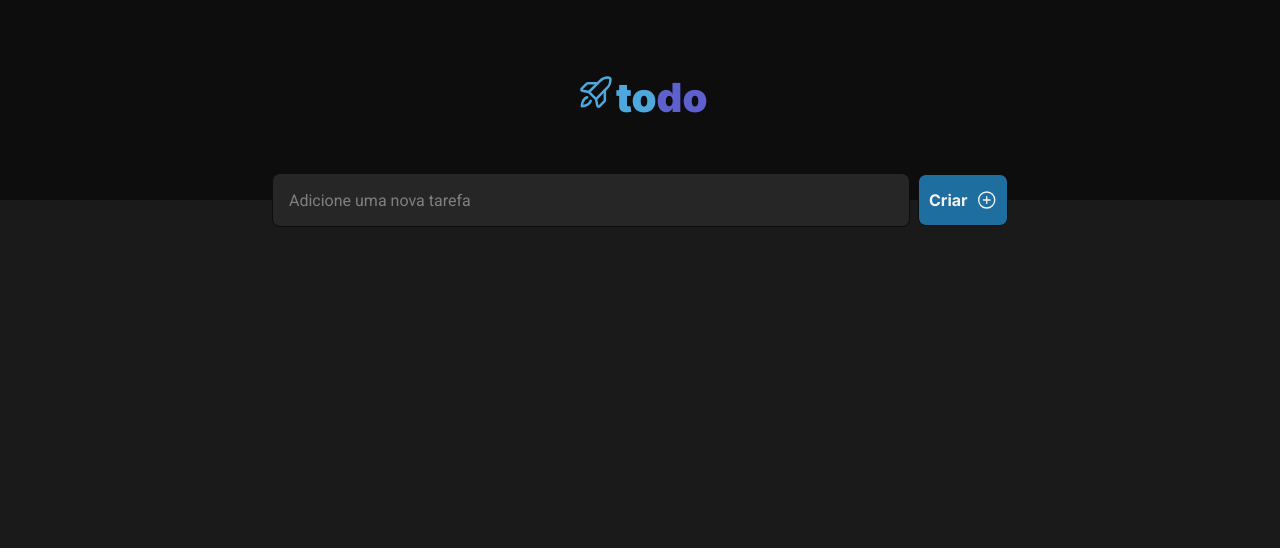
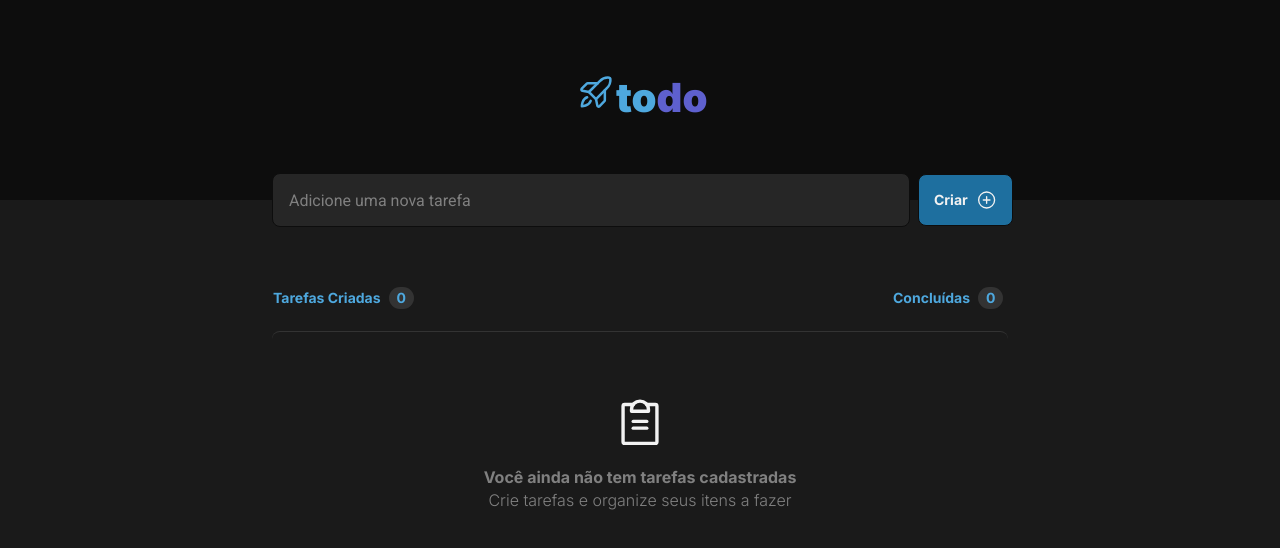
Before and after one commit to JulioMoratelli/01-desafio-reactjs-ts, a React (Vite) app: page / in a window 1280 px wide. Shown: the top 548 px of the page. Built offline with nearby package versions, Linux system fonts and the light colour scheme.

Commit message:
Tasks finalizado

```diff
--- a/src/App.tsx
+++ b/src/App.tsx
@@ -2,6 +2,7 @@ import React from 'react';
 import styles from './App.module.css'
 import { Header } from './componentes/Header';
 import { Newtasks } from './componentes/Newtasks';
+import { Tasks } from './componentes/Task';
 import './global.css'
 
 export function App(){
@@ -11,6 +12,8 @@ export function App(){
 
         <div className={styles.wrapper}>
            <Newtasks />
+
+           <Tasks />
         </div>
     </div>
     )
--- a/src/componentes/Newtasks.module.css
+++ b/src/componentes/Newtasks.module.css
@@ -23,7 +23,7 @@
     height: 54px;
 
     background: var(--gray-500);
-    color: var(--gray-300);
+    color: var(--gray-100);
 
     border: 1px solid var(--gray-700);
     border-radius: 8px;
@@ -33,26 +33,31 @@
     flex-grow: 1;
 }
 
+input::placeholder{
+    color: var(--gray-300);
+}
+
 .addtasks{
     display: flex;
     flex-direction: row;
     justify-content: center;
     align-items: center;
-    padding: 10px;
+    padding: 15px;
     gap: 8px;
-    width: 90px;
+    width: 95px;
     height: 52px;
-
     background: var(--blue-dark);
     border: 1px solid var(--gray-700);
     border-radius: 8px ;
-
     flex: none;
     order: 1;
     flex-grow: 0;
+
 
     font-family: 'Inter';
     font-style: normal;
     font-weight: 700;
     color: var(--gray-100);
+    font-size: 14px;
+    line-height: 140%;
 }
--- a/src/componentes/Newtasks.tsx
+++ b/src/componentes/Newtasks.tsx
@@ -5,7 +5,7 @@ import { PlusCircle } from 'phosphor-react';
 export function Newtasks(){
     return(
     <div className={styles.newtask}>
-        <input type="text" className={styles.input} value="Adicione uma nova tarefa" />
+        <input type="text" className={styles.input} placeholder="Adicione uma nova tarefa" />
         <button className={styles.addtasks}>Criar<PlusCircle size={32}/></button>
     </div>
     )
--- a/src/componentes/Task.module.css
+++ b/src/componentes/Task.module.css
@@ -0,0 +1,121 @@
+.tasks{
+    display: flex;
+    flex-direction: column;
+    align-items: flex-start;
+    padding: 0px;
+    gap: 24px;
+
+    position: absolute;
+    width: 736px;
+    height: 287px;
+    left: calc(50% - 736px/2);
+    top: 288px;
+}
+
+.counter{
+    display: flex;
+    flex-direction: row;
+    justify-content: space-between;
+    align-items: flex-end;
+    padding: 0px;
+    gap: 430px;
+
+    width: 765px;
+    height: 19px;
+
+    flex: none;
+    order: 0;
+    align-self: stretch;
+    flex-grow: 0;
+}
+
+.counter p{
+    display: flex;
+    flex-direction: row;
+    align-items: center;
+    padding: 1px;
+    gap: 8px;
+    width: 139px;
+    height: 19px;
+    order: 0;
+
+
+    width: 145px;
+    height: 19px;
+    font-family: 'Inter';
+    font-style: normal;
+    font-weight: 700;
+    font-size: 14px;
+    line-height: 17px;
+    color: var(--blue);
+}
+
+.counter p span{
+    flex-direction: column;
+    justify-content: center;
+    align-items: center;
+    padding: 2px 8px;
+
+    width: 25px;
+    height: 22px;
+
+    background: var(--gray-400);
+    border-radius: 999px;
+}
+
+
+------------------------------------------------------------------------------
+
+
+.duties svg{
+    color: var(--gray-400);
+    width: 56px;
+    height: 56px;
+    flex: none;
+    order: 0;
+    flex-grow: 0;
+}
+
+
+.duties{
+    box-sizing: border-box;
+
+    display: flex;
+    flex-direction: column;
+    justify-content: center;
+    align-items: center;
+    padding: 64px 24px;
+    gap: 16px;
+
+    width: 736px;
+    height: 244px;
+
+    border-top: 1px solid var(--gray-400);
+    border-radius: 8px;
+
+    flex: none;
+    order: 1;
+    align-self: stretch;
+    flex-grow: 0;
+}
+
+.duties p{
+    font-family: 'Inter';
+    font-style: normal;
+    font-weight: 700;
+    font-size: 16px;
+    line-height: 140%;
+
+    text-align: center;
+
+    color: var(--gray-300);
+
+    flex: none;
+    order: 1;
+    align-self: stretch;
+    flex-grow: 0;
+}
+
+.duties p p{
+    font-weight: 300;
+}
--- a/src/componentes/Task.tsx
+++ b/src/componentes/Task.tsx
@@ -0,0 +1,22 @@
+import React from 'react';
+import styles from './Task.module.css'
+import { ClipboardText } from 'phosphor-react';
+
+export function Tasks(){
+    return(
+        <div className={styles.tasks}>
+            <article>
+                <div className={styles.counter}>
+                    <p>Tarefas Criadas<span>0</span></p>
+                    <p>Concluídas<span>0</span></p>
+                </div>
+            </article>
+            <footer>
+                <div className={styles.duties}>
+                    <ClipboardText size={84} />
+                    <p>Você ainda não tem tarefas cadastradas<p>Crie tarefas e organize seus itens a fazer</p></p>
+                </div>
+            </footer>
+        </div>
+    )
+}
```
